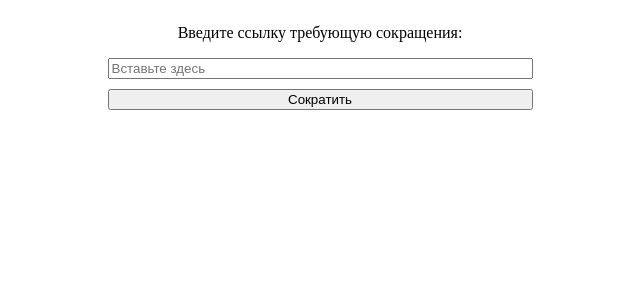
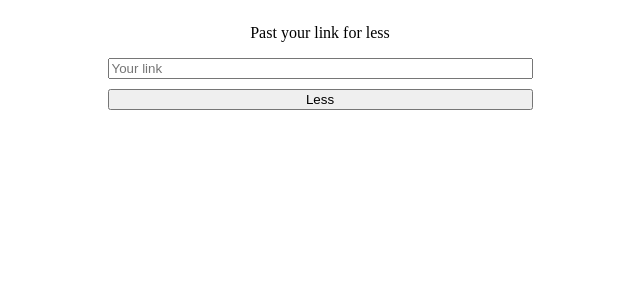
Before and after one commit to suborgerry/shorturl, a React (Create React App) app in the folder shorturlReact/: page / in a window 1280 px wide. Shown: the top 300 px of the page, without its empty margins (320-960 px from the left). Built offline with nearby package versions, Linux system fonts and the light colour scheme.

Commit message:
Handle with express

```diff
--- a/shorturlReact/package.json
+++ b/shorturlReact/package.json
@@ -41,5 +41,8 @@
       "last 1 firefox version",
       "last 1 safari version"
     ]
+  },
+  "devDependencies": {
+    "crypto-js": "^4.0.0"
   }
 }
--- a/shorturlReact/src/components/App.js
+++ b/shorturlReact/src/components/App.js
@@ -8,27 +8,36 @@ function App() {
   const [longURL, setLongURL] = useState('');
   const [shortURL, setShortURL] = useState('');
   const [isLoading, setIsLoading] = useState(false);
-  const [error, setError] = useState('');
+  const [error, setError] = useState(false);
 
   async function handleSubmit() {
+    if(longURL !== "") {
+      if(longURL.startsWith('https://') || longURL.startsWith('http://')) {
         try {
           const { data } = await axios.post('http://localhost:8080',
             {
-          url: longURL
+              url: longURL,
+              localUrl: window.location.href
             }, {
             headers: {
               "Access-Control-Allow-Origin" : '*',
               'Content-Type': 'application/json'
             }
           });
-      console.log(data);
         if (data.url) setShortURL(data.url);
           else if (data.error) setError(data.error);
         } catch (error) {
-      console.log(error);
-      setError('Пожалуйста, попробуйте еще раз.');
+          console.error(error);
+          setError('Please, try again.');
         } finally {
+          error && setError(false);
           setIsLoading(false);
+        }
+      } else {
+        setError('Link must starts with https:// or http://');
+      }
+    } else {
+      setError('Input could not be empty');
     }
   };
 
@@ -44,7 +53,7 @@ function App() {
       </div> : (
         <>
         {error && <div className="error">{error}</div>}
-        {shortURL && <a href={shortURL}>{shortURL}</a>}
+        {shortURL && <a href={shortURL} target="_blank" rel="noreferrer">{shortURL}</a>}
         </>
       )}
     </div>
--- a/shorturlReact/src/components/ShortUrlForm.js
+++ b/shorturlReact/src/components/ShortUrlForm.js
@@ -2,7 +2,7 @@ function ShortUrlForm({value, onChange, onSubmit}) {
     return(
         <div className="form">
         <div id="messegeResult">
-            <p> Введите ссылку требующую сокращения:</p>
+            <p>Past your link for less</p>
         </div>
         <form name="formMain" id="formMain" >
             <input id="url"
@@ -10,11 +10,11 @@ function ShortUrlForm({value, onChange, onSubmit}) {
             onChange={onChange}
             type="text"
             name="url"
-            placeholder="Вставьте здесь"
+            placeholder="Your link"
             autoComplete="off"
             size="50"
             required />
-            <input id="button" type="button" value="Сократить" onClick={onSubmit} />
+            <button id="button" type="button" onClick={onSubmit} >Less</button>
             {/* <p className="check-n-label">
             <input id="check" type="checkbox" name="check" onChange={onCheckboxChanged} id="alonecheck" />
             <label htmlFor="alonecheck">Ввести краткую ссылку самостоятельно:</label>
```
Also changed, not shown: shorturlReact/server.js (+18 -20 lines), 1 other file (tests, documents, lock files or other folders). Lines whose indentation alone changed are shown as unchanged.
